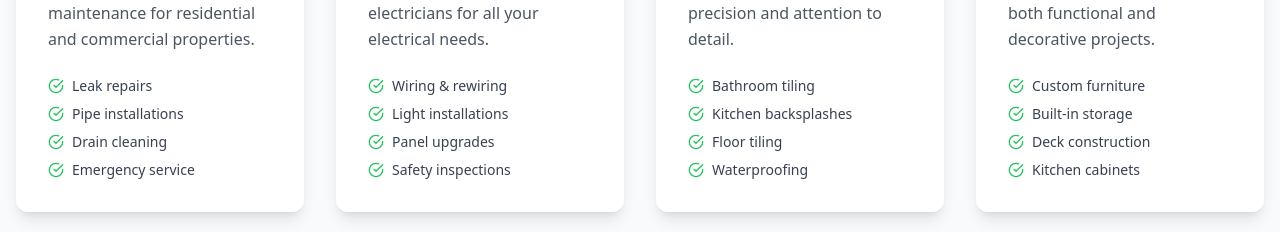
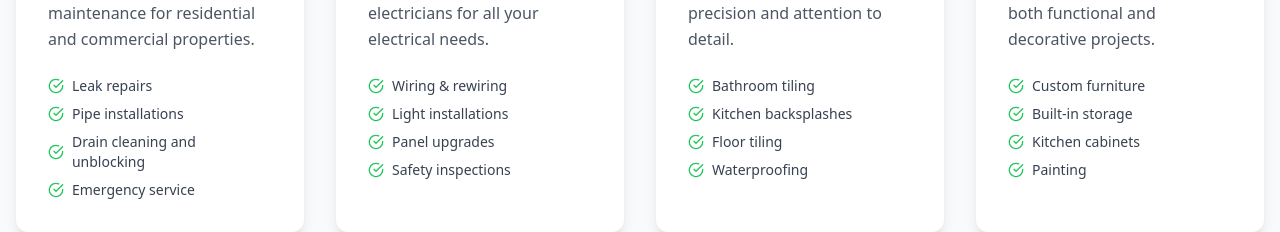
Before and after one commit to skyboltlabs/greenprovince, a React (Vite) app: page / in a window 1280 px wide. Shown: the part 2040-2272 px from the top of the page. Built offline with nearby package versions, Linux system fonts and the light colour scheme.

Commit message:
Update Home.tsx

```diff
--- a/src/pages/Home.tsx
+++ b/src/pages/Home.tsx
@@ -8,7 +8,7 @@ const Home = () => {
       icon: <Wrench className="w-8 h-8" />,
       title: 'Plumbing Services',
       description: 'Professional plumbing repairs, installations, and maintenance for residential and commercial properties.',
-      features: ['Leak repairs', 'Pipe installations', 'Drain cleaning', 'Emergency service']
+      features: ['Leak repairs', 'Pipe installations', 'Drain cleaning and unblocking', 'Emergency service']
     },
     {
       icon: <Zap className="w-8 h-8" />,
@@ -26,7 +26,7 @@ const Home = () => {
       icon: <Hammer className="w-8 h-8" />,
       title: 'Carpentry',
       description: 'Custom carpentry and woodworking services for both functional and decorative projects.',
-      features: ['Custom furniture', 'Built-in storage', 'Deck construction', 'Kitchen cabinets']
+      features: ['Custom furniture', 'Built-in storage', 'Kitchen cabinets', 'Painting']
     }
   ];
 
```
